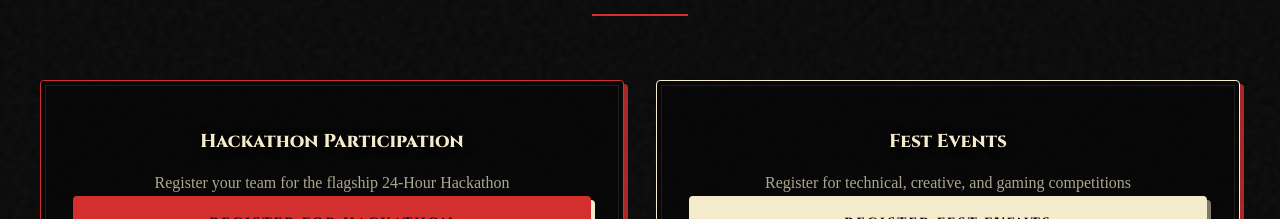
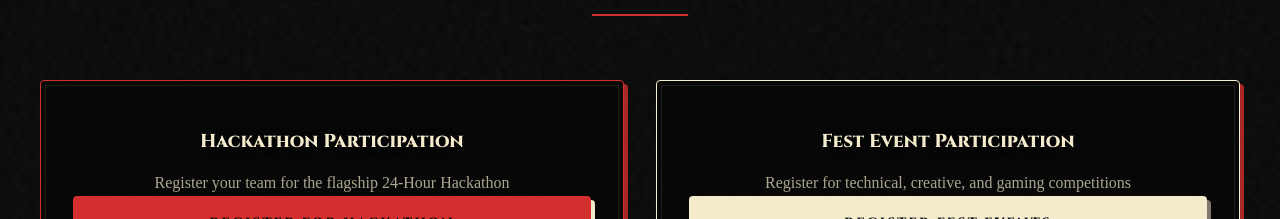
Before and after one commit to akshbir17/techfest, a React (Vite) app: page / in a window 1280 px wide. Shown: the part 9300-9519 px from the top of the page. Built offline with nearby package versions, Linux system fonts and the light colour scheme.

Commit message:
style: rename right card to Fest Event Participation

```diff
--- a/src/components/sections/RegistrationSection.jsx
+++ b/src/components/sections/RegistrationSection.jsx
@@ -76,7 +76,7 @@ const RegistrationSection = () => {
             </GlassCard>
           </motion.div>
 
-          {/* Fest Events */}
+          {/* Fest Event Participation */}
           <motion.div
             initial={{ opacity: 0, scale: 0.95 }}
             whileInView={{ opacity: 1, scale: 1 }}
@@ -86,7 +86,7 @@ const RegistrationSection = () => {
           >
             <GlassCard style={{ height: '100%', textAlign: 'center', padding: 'clamp(2rem, 5vw, 3rem) clamp(1rem, 3vw, 2rem)', display: 'flex', flexDirection: 'column', alignItems: 'center', borderColor: 'var(--color-star-white)' }}>
               <h3 className="text-2xl font-bold mb-4" style={{ fontFamily: 'var(--font-heading)', color: 'var(--color-star-white)' }}>
-                Fest Events
+                Fest Event Participation
               </h3>
               <p className="mb-8 font-light leading-relaxed flex-grow" style={{ color: 'rgba(244, 234, 204, 0.7)' }}>
                 Register for technical, creative, and gaming competitions
```
